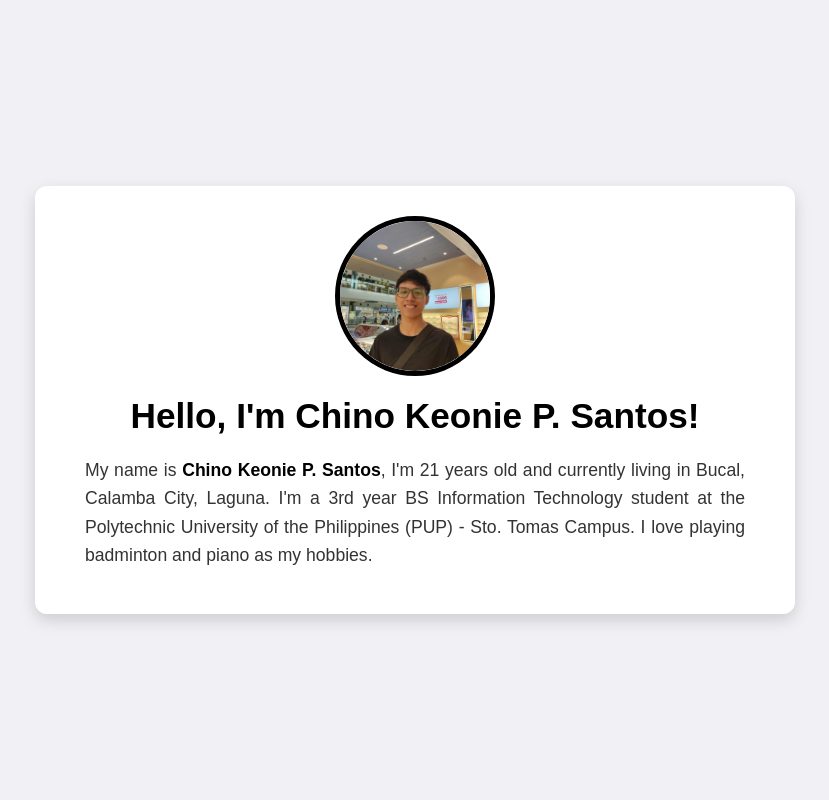
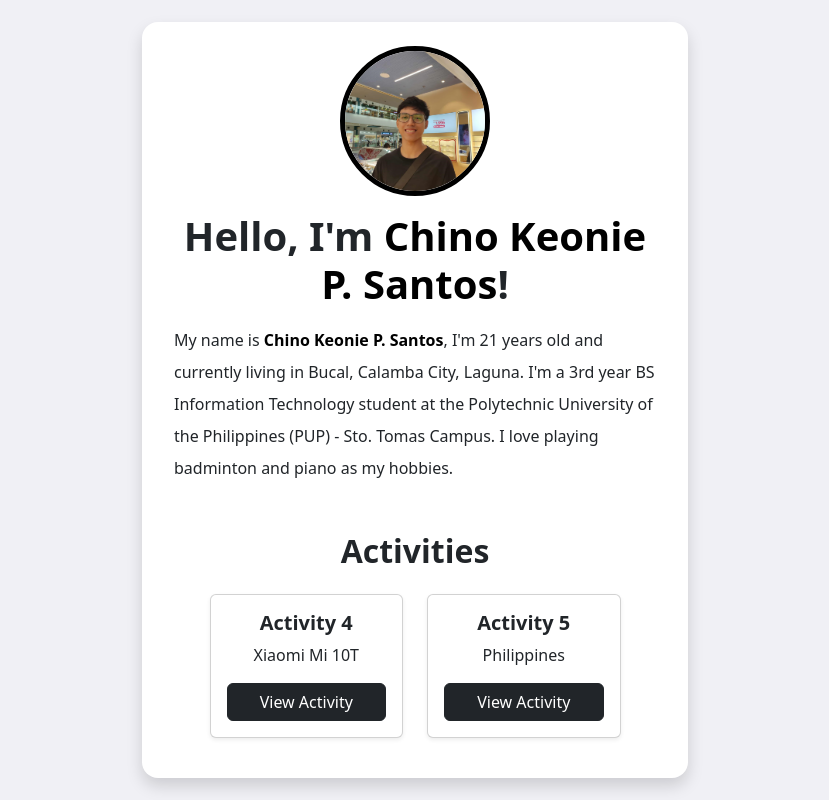
Before and after one commit to KeoTech/KeoTech.github.io, a plain HTML site: page index.html in a window 1280 px wide. Shown: the whole page, without its empty margins (225-1054 px from the left). Drawn offline with nearby package versions, Linux system fonts and the light colour scheme.

Commit message:
Updated portfolio with activities section

```diff
--- a/index.html
+++ b/index.html
@@ -3,29 +3,12 @@
 <head>
   <meta charset="UTF-8">
   <meta name="viewport" content="width=device-width, initial-scale=1.0">
-    <title>About Me</title>
+  <title>My Portfolio</title>
+  <link href="https://cdn.jsdelivr.net/npm/bootstrap@5.3.8/dist/css/bootstrap.min.css" rel="stylesheet"
+    integrity="sha384-sRIl4kxILFvY47J16cr9ZwB07vP4J8+LH7qKQnuqkuIAvNWLzeN8tE5YBujZqJLB" crossorigin="anonymous">
   <style>
     body {
-            font-family: 'Arial', sans-serif;
       background-color: #f0f0f5;
-            color: #333;
-            display: flex;
-            justify-content: center;
-            align-items: center;
-            min-height: 100vh;
-            margin: 0;
-            padding: 20px;
-            box-sizing: border-box;
-        }
-
-        .about-me-container {
-            background-color: #ffffff;
-            border-radius: 12px;
-            box-shadow: 0 6px 16px rgba(0, 0, 0, 0.15);
-            max-width: 700px;
-            width: 100%;
-            padding: 30px;
-            text-align: center;
     }
 
     .profile-picture {
@@ -33,49 +16,62 @@
       height: 150px;
       border-radius: 50%;
       object-fit: cover;
-            margin: 0 auto 20px;
       border: 5px solid #000000;
-            display: block;
-        }
-
-        h1 {
-            color: #000000;
-            margin-top: 0;
-            margin-bottom: 10px;
-            font-size: 2.2em;
-        }
-
-        .description-text {
-            line-height: 1.6;
-            text-align: justify;
-            margin-top: 20px;
-            padding: 0 20px;
-            font-size: 1.1em;
-        }
-
-        .description-text p {
-            margin-bottom: 15px;
     }
 
     .highlight {
       font-weight: bold;
-            color: #000000;
+      color: #000;
     }
   </style>
 </head>
 
-<body>
-    <div class="about-me-container">
-        <img src="mypic.jpeg" alt="Picture" class="profile-picture">
-        <h1>Hello, I'm <span class="highlight">Chino Keonie P. Santos</span>!</h1>
-        <div class="description-text">
-            <p>
-                My name is <span class="highlight">Chino Keonie P. Santos</span>, I'm 21 years old and currently living
-                in Bucal, Calamba City, Laguna. I'm a 3rd year BS Information Technology student at the
-                Polytechnic University of the Philippines (PUP) - Sto. Tomas Campus. I love playing badminton and piano
-                as my hobbies.
+<body class="d-flex justify-content-center align-items-center min-vh-100">
+  <div class="container">
+    <div class="row justify-content-center">
+      <div class="col-md-8 col-lg-6">
+        <div class="bg-white rounded-4 shadow p-4 text-center">
+          <img src="mypic.jpeg" alt="Picture" class="profile-picture mx-auto mb-3">
+          <h1 class="fw-bold mb-2">
+            Hello, I'm <span class="highlight">Chino Keonie P. Santos</span>!
+          </h1>
+          <div class="mt-3 px-2 text-start">
+            <p class="lh-lg fs-6">
+              My name is <span class="highlight">Chino Keonie P. Santos</span>, I'm 21 years old and
+              currently living in Bucal, Calamba City, Laguna. I'm a 3rd year BS Information Technology
+              student at the Polytechnic University of the Philippines (PUP) - Sto. Tomas Campus. I love
+              playing badminton and piano as my hobbies.
             </p>
           </div>
+
+          <div class="row justify-content-center mt-5">
+            <div class="col-md-10 text-center">
+              <h2 class="fw-bold mb-4">Activities</h2>
             </div>
+
+            <div class="col-md-5 mb-3">
+              <div class="card shadow-sm h-100">
+                <div class="card-body">
+                  <h5 class="card-title fw-bold">Activity 4</h5>
+                  <p class="card-text">Xiaomi Mi 10T</p>
+                  <a href="https://keotech.github.io/xiaomi-mi10t/" target="_blank" class="btn btn-dark w-100">View
+                    Activity</a>
+                </div>
+              </div>
+            </div>
+
+            <div class="col-md-5 mb-3">
+              <div class="card shadow-sm h-100">
+                <div class="card-body">
+                  <h5 class="card-title fw-bold">Activity 5</h5>
+                  <p class="card-text">Philippines </p>
+                  <a href="https://keotech.github.io/Philippines/" target="_blank" class="btn btn-dark w-100">View
+                    Activity</a>
+                </div>
+              </div>
+            </div>
+          </div>
+        </div>
+  <script src="https://cdn.jsdelivr.net/npm/bootstrap@5.3.8/dist/js/bootstrap.bundle.min.js" integrity="sha384-FKyoEForCGlyvwx9Hj09JcYn3nv7wiPVlz7YYwJrWVcXK/BmnVDxM+D2scQbITxI" crossorigin="anonymous"></script>
 </body>
 </html>
```
Lines whose indentation alone changed are shown as unchanged.
